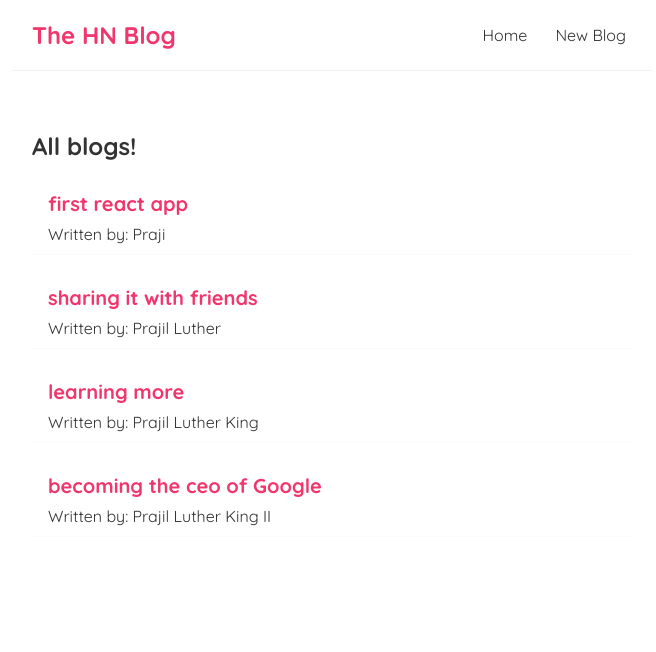
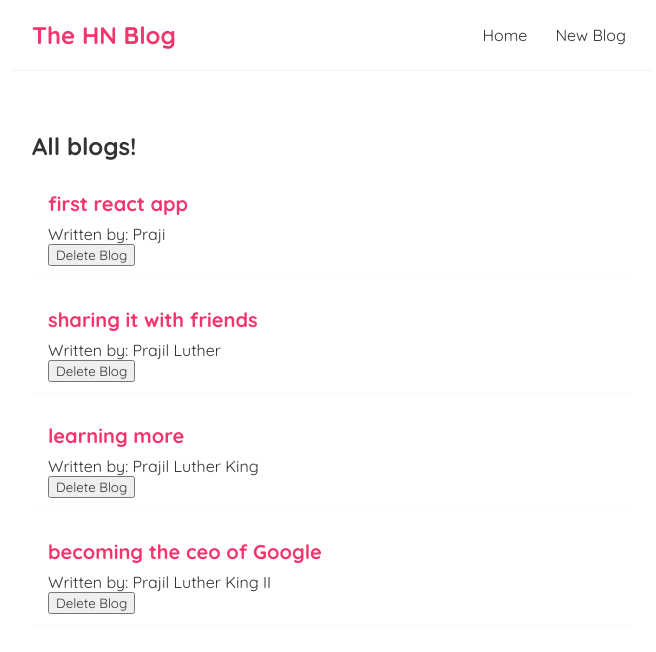
Before and after one commit to PrajilPradeep/hn-blog, a React (Create React App) app: page / in a window 1280 px wide. Shown: the top 652 px of the page, without its empty margins (308-964 px from the left). Built offline with nearby package versions, Linux system fonts and the light colour scheme.

Commit message:
Implement delete button functionality for blogs

```diff
--- a/src/BlogList.js
+++ b/src/BlogList.js
@@ -1,4 +1,4 @@
-const BlogList = ({blogs,title}) => {
+const BlogList = ({blogs,title, handleDeleteBlog}) => {
     // const blogs = props.blogs;
     // const title = props.title;
 
@@ -9,6 +9,7 @@ const BlogList = ({blogs,title}) => {
                 <div className="blog-preview" key={blog.id}>
                     <h2>{ blog.title}</h2>
                     <p>Written by: { blog.author }</p>
+                    <button className="deleteBlog" onClick={()=>handleDeleteBlog(blog.id)}>Delete Blog</button>
                 </div>
             ))}
     </div> );
--- a/src/Home.js
+++ b/src/Home.js
@@ -10,9 +10,14 @@ const Home = () => {
         {title:"becoming the ceo of Google",body:"I think this is self explanatory. I must save google.",author:"Prajil Luther King II",id:4}
     ]);
 
+    const handleDeleteBlog = (id)=>{
+        const newBlogs =  blogs.filter(blog=> blog.id != id);
+        setBlogs(newBlogs);
+    }
+
     return (
         <div className="home">
-           <BlogList blogs = {blogs} title="All blogs!"/>
+           <BlogList blogs = {blogs} title="All blogs!" handleDeleteBlog={handleDeleteBlog}/>
         </div>
      );
     }
```
